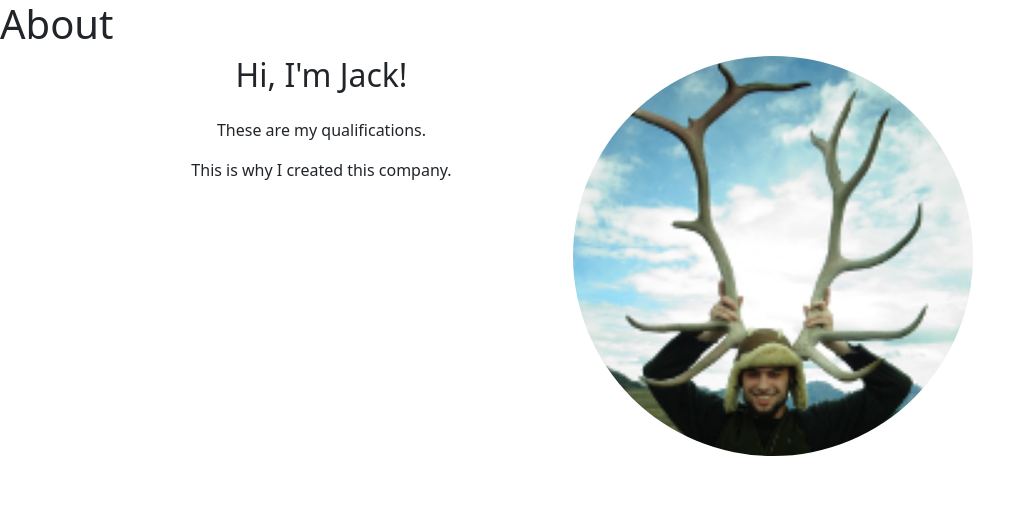
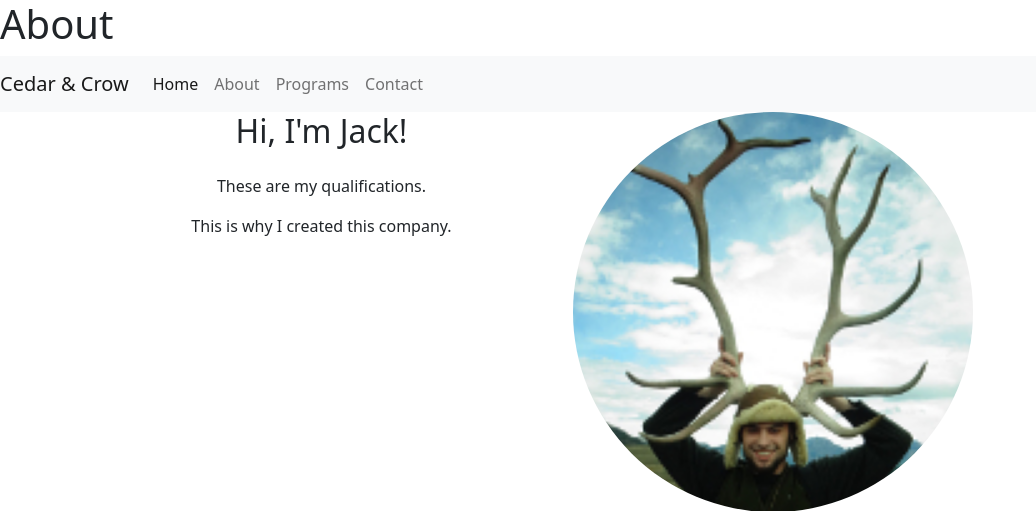
Before and after one commit to jlstern3/jacks_website, a Django app: page /about in a window 1280 px wide. Shown: the top 511 px of the page, without its empty margins (0-1036 px from the left). Run offline with Django 3.2, Linux system fonts and the light colour scheme.

Commit message:
Added navbar

```diff
--- a/jacks_website_proj/company_app/templates/about.html
+++ b/jacks_website_proj/company_app/templates/about.html
@@ -16,6 +16,24 @@
 
 <body>
     <h1>About</h1>
+    <!-- Navbar -->
+    <div>
+        <nav class="navbar navbar-expand-lg navbar-light bg-light sticky-top">
+            <a class="navbar-brand" href="#">Cedar & Crow</a>
+            <button class="navbar-toggler" type="button" data-toggle="collapse" data-target="#navbarNavAltMarkup"
+                aria-controls="navbarNavAltMarkup" aria-expanded="false" aria-label="Toggle navigation">
+                <span class="navbar-toggler-icon"></span>
+            </button>
+            <div class="collapse navbar-collapse" id="navbarNavAltMarkup">
+                <div class="navbar-nav">
+                    <a class="nav-item nav-link active" href="/home">Home</a>
+                    <a class="nav-item nav-link" href="/about">About</a>
+                    <a class="nav-item nav-link" href="/programs">Programs</a>
+                    <a class="nav-item nav-link" href="/contact">Contact</a>
+                </div>
+            </div>
+        </nav>
+    </div>
     <section class="about-section text-center" id="about">
         <div class="container px-4 px-lg-5">
             <div class="row gx-4 gx-lg-5 justify-content-center">
```
